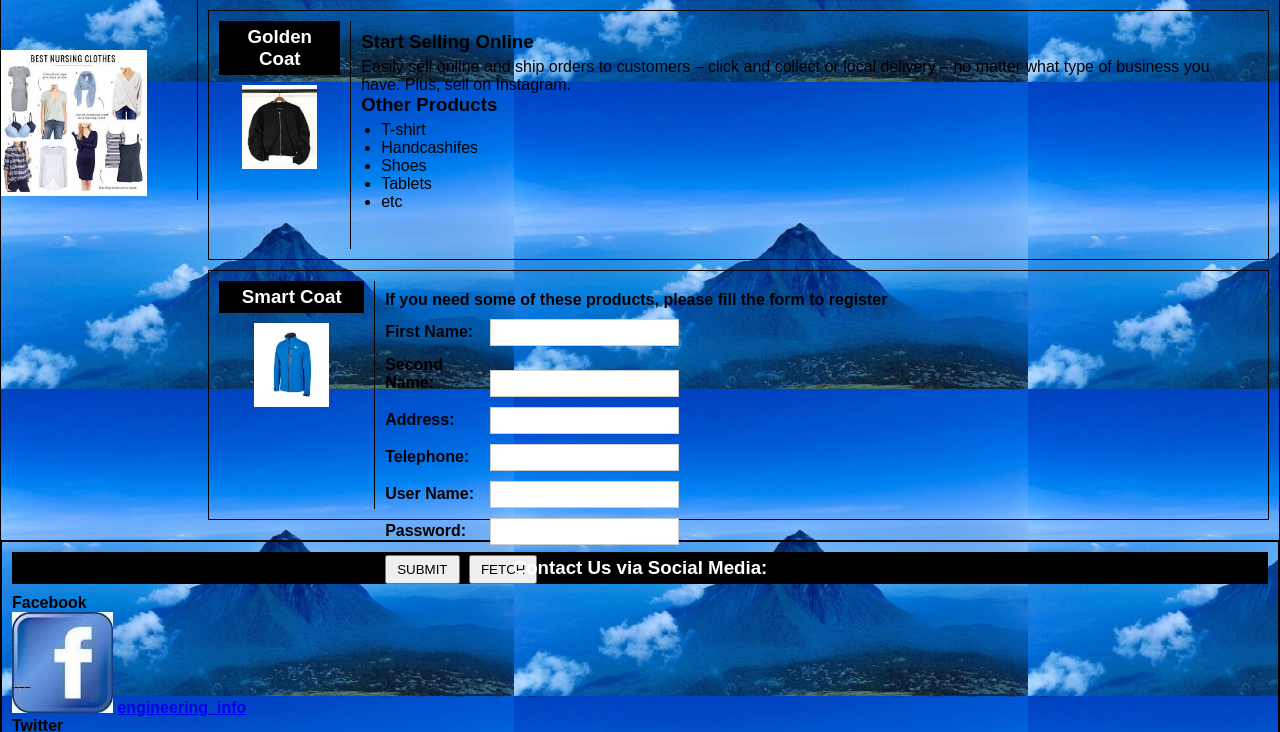
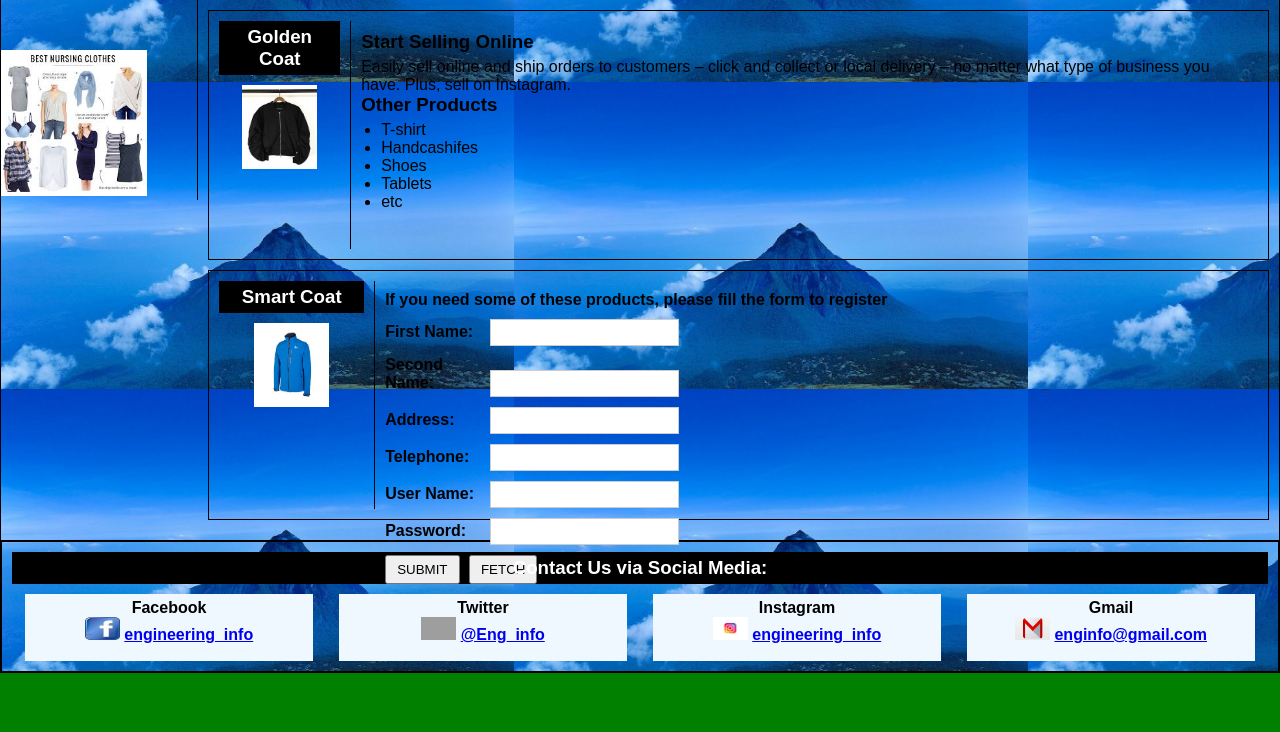
Before and after one commit to pac-cee/html-css-basics, a PHP site: page /index1.html in a window 1280 px wide. Shown: the part 225-957 px from the top of the page. After the commit the page ends 898 px from the top, so only its background shows below. Run offline with PHP 8.4, Linux system fonts and the light colour scheme; grey boxes are pictures that could not be loaded.

Commit message:
Prjct2: update shop.css

```diff
--- a/prjct2/shop.css
+++ b/prjct2/shop.css
@@ -169,3 +169,22 @@ body {
     margin-bottom: 10px;
     text-align: center;
 }
+
+.social-links {
+    display: flex;
+    justify-content: space-around;
+}
+
+.social-item {
+    text-align: center;
+    background-color: aliceblue;
+    padding: 5px;
+    width: 23%;
+}
+
+.social-icon {
+    height: 40%;
+    width: 35px;
+}
+
+.social-link {
```
